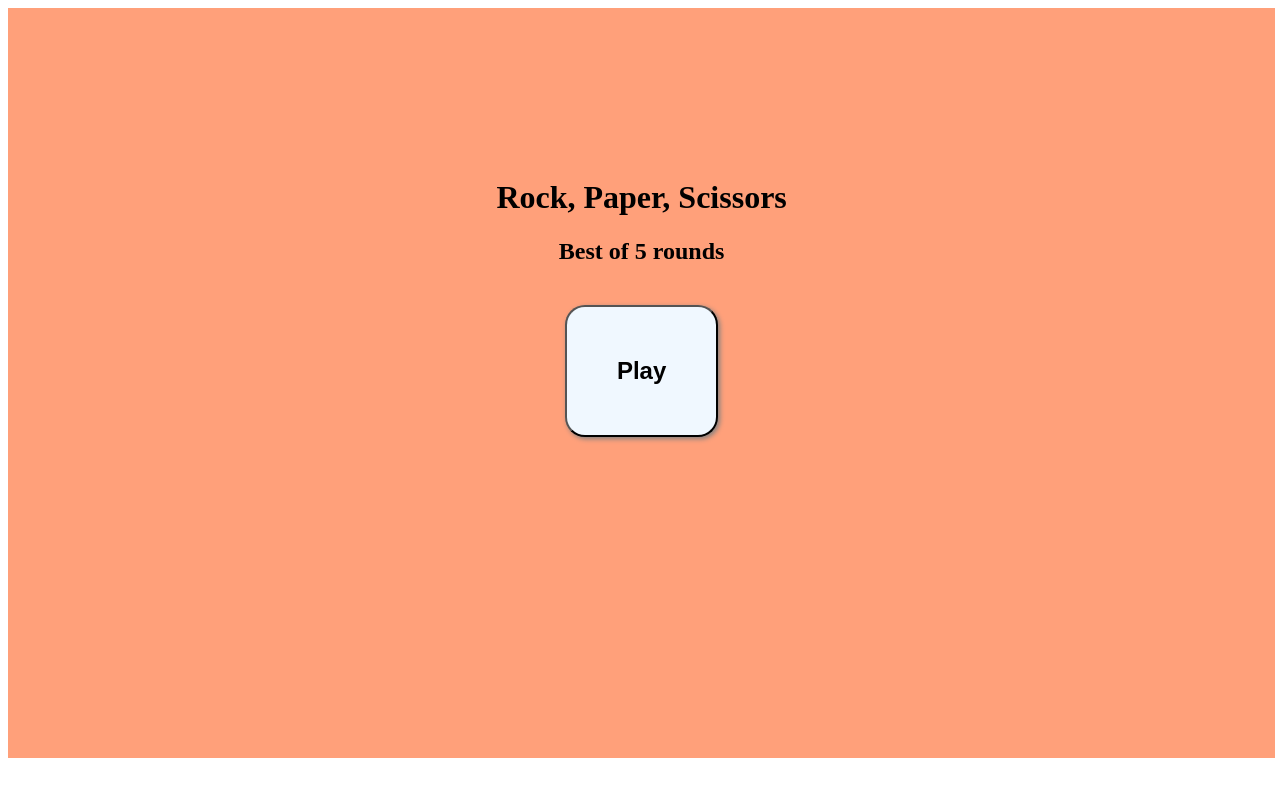
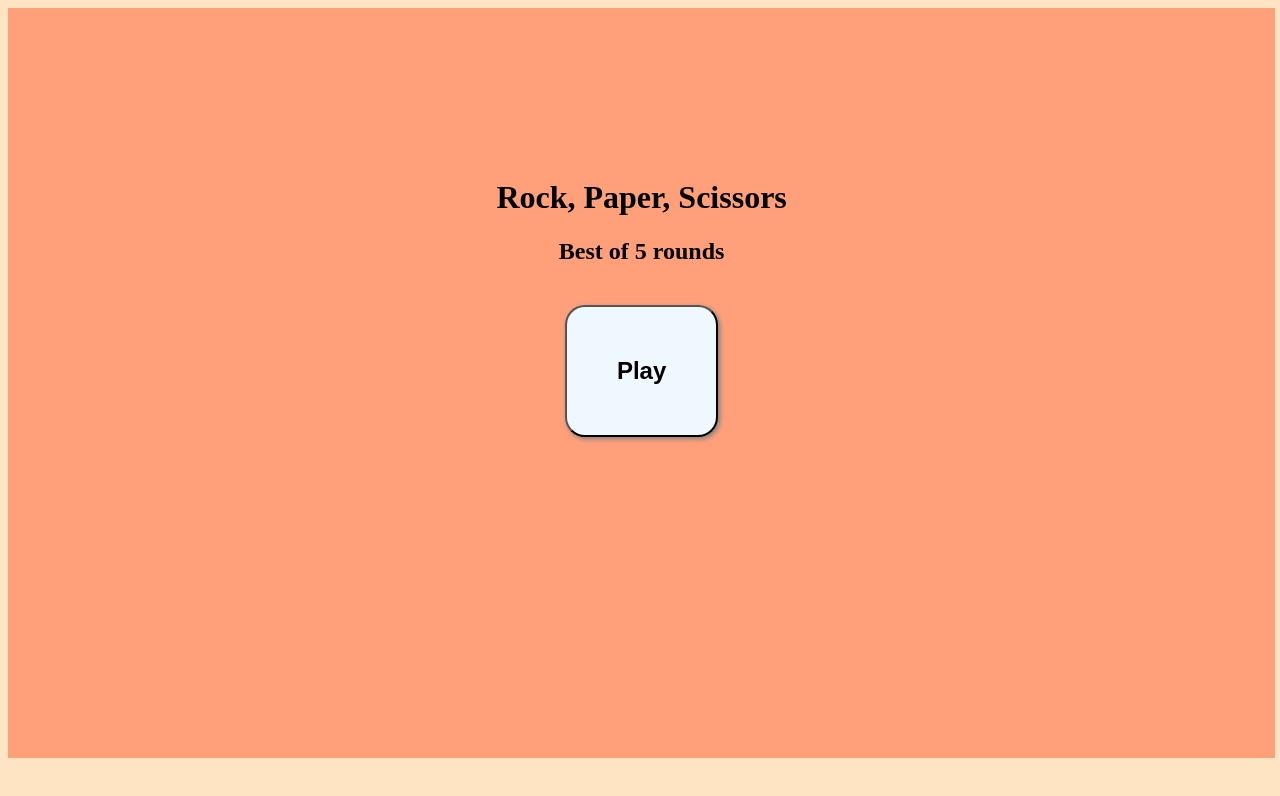
Before and after one commit to KelTay/Rock-Paper-Scissors, a plain HTML site: page index.html in a window 1280 px wide. Drawn offline with Linux system fonts and the light colour scheme.

Commit message:
Add background color

```diff
--- a/main.css
+++ b/main.css
@@ -1,3 +1,7 @@
+body {
+    background-color: bisque;
+}
+
 .font-heading {
     font-size: 20px;
     font-family: 'Gill Sans', 'Gill Sans MT', Calibri, 'Trebuchet MS', sans-serif;
@@ -27,7 +31,9 @@
 }
 
 #main-message {
-    min-height: 170px;
+    min-height: 150px;
+    text-align: center;
+    font-size: 32px;
 }
 
 #div-choice div {
--- a/script.js
+++ b/script.js
@@ -234,7 +234,7 @@ function updateScoreAndRound(number) {
 
     if (playerScore.textContent > computerScore.textContent) {
         mainMessage.textContent = "Game Over. You win! Congratulations!";
-    } else if (playerScore < computerScore) {
+    } else if (playerScore.textContent < computerScore.textContent) {
         mainMessage.textContent = "Game Over. Oh no! Computer has beaten you!";
     } else {
         mainMessage.textContent = "Game Over. It's a tie!";
```
